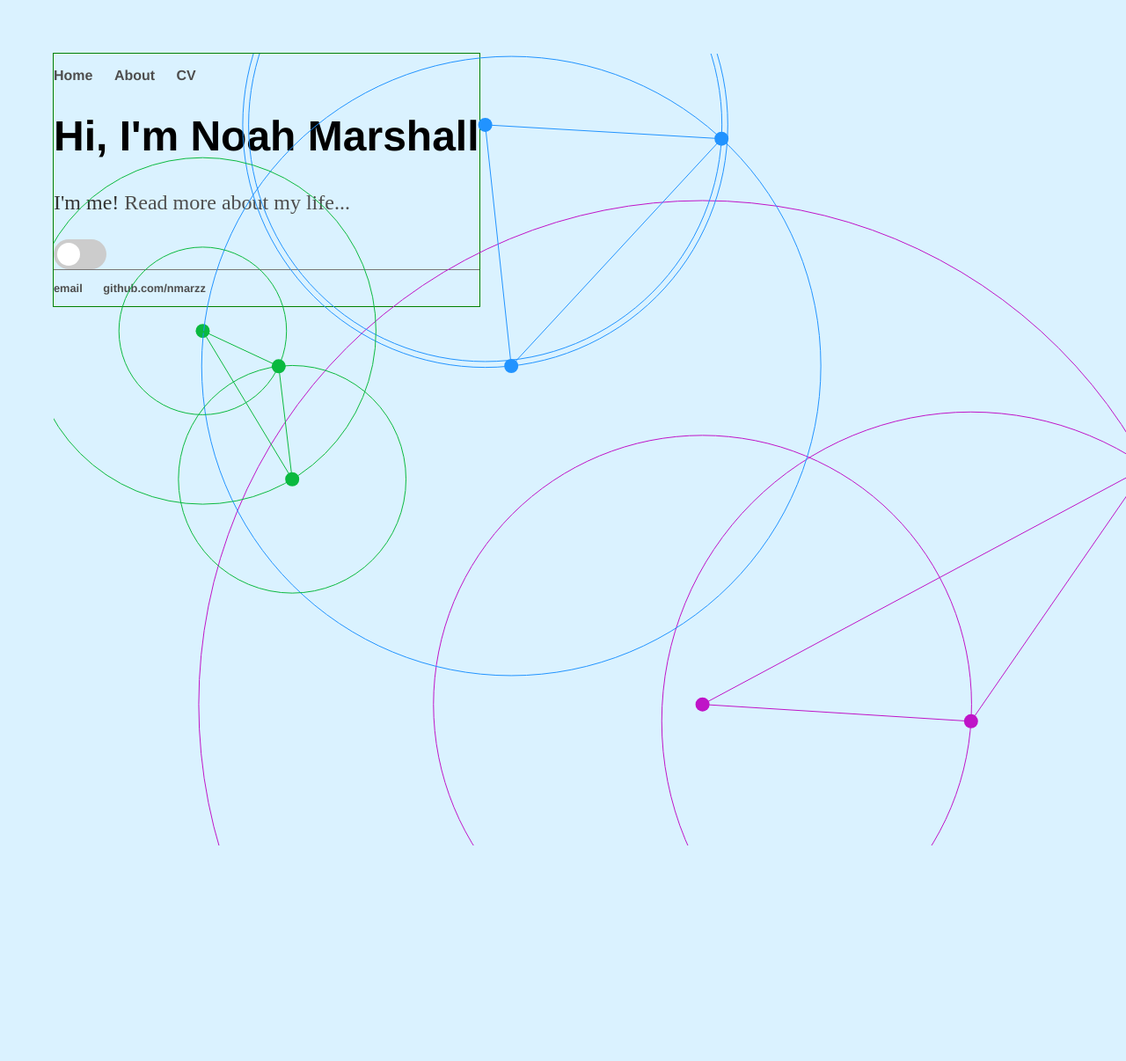
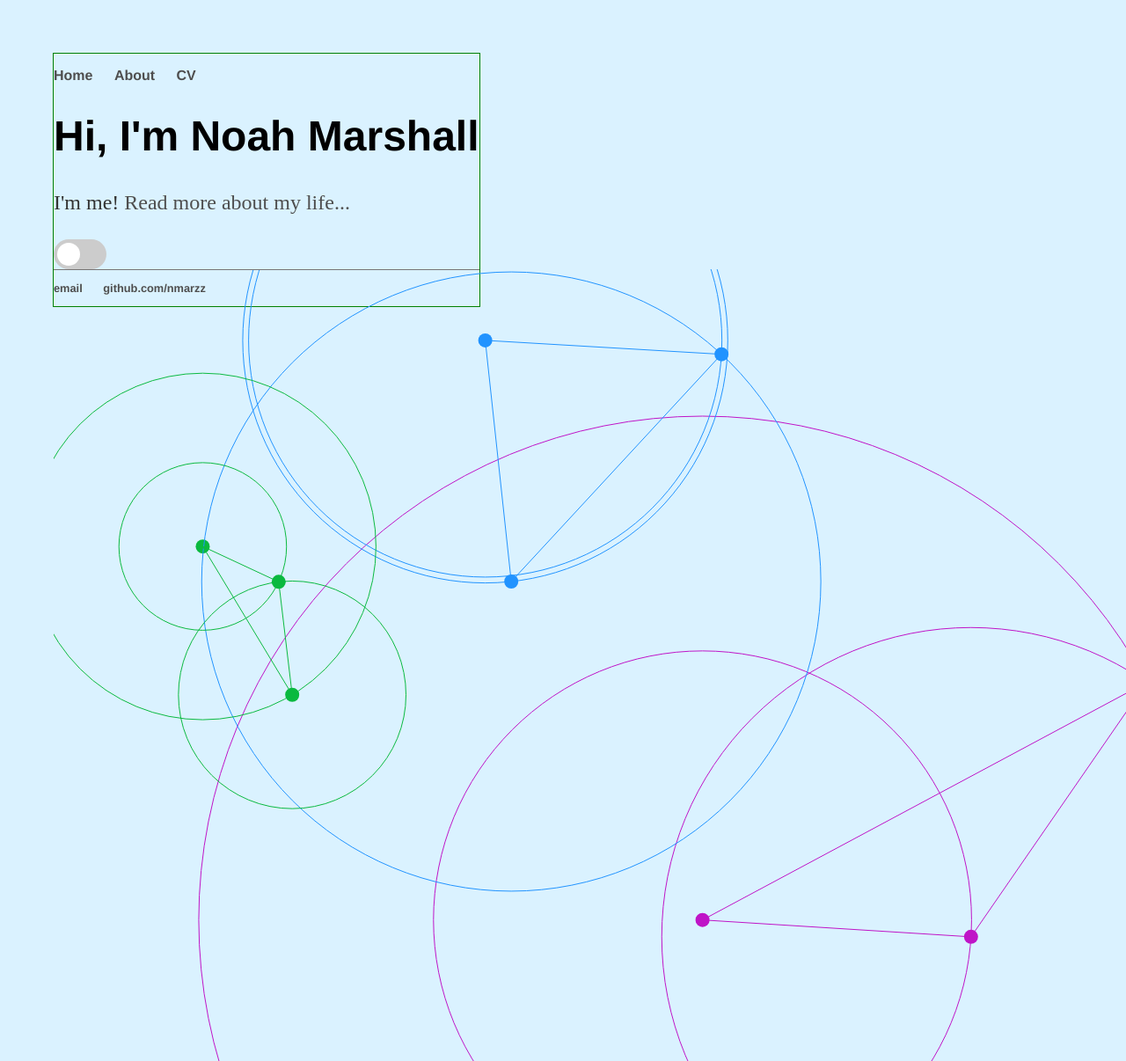
Before and after one commit to nmarzz/nmarzz.github.io, a Jekyll site: the page built from index.html, in a window 1280 px wide. Shown: the whole page at 88% size. Built offline with Jekyll 4.4.1, drawn with Linux system fonts in a browser that asks for light colours; before the commit the page ends 961 px from its top, so only the background shows below that.

Commit message:
explore liquid

```diff
--- a/css/main.css
+++ b/css/main.css
@@ -54,6 +54,11 @@
   border: 1px solid green ;
   background-color: #daf2ff;
   z-index: 20;
+}
+
+.animation{
+  position: absolute;
+  z-index: -1;
 }
 
 
```
